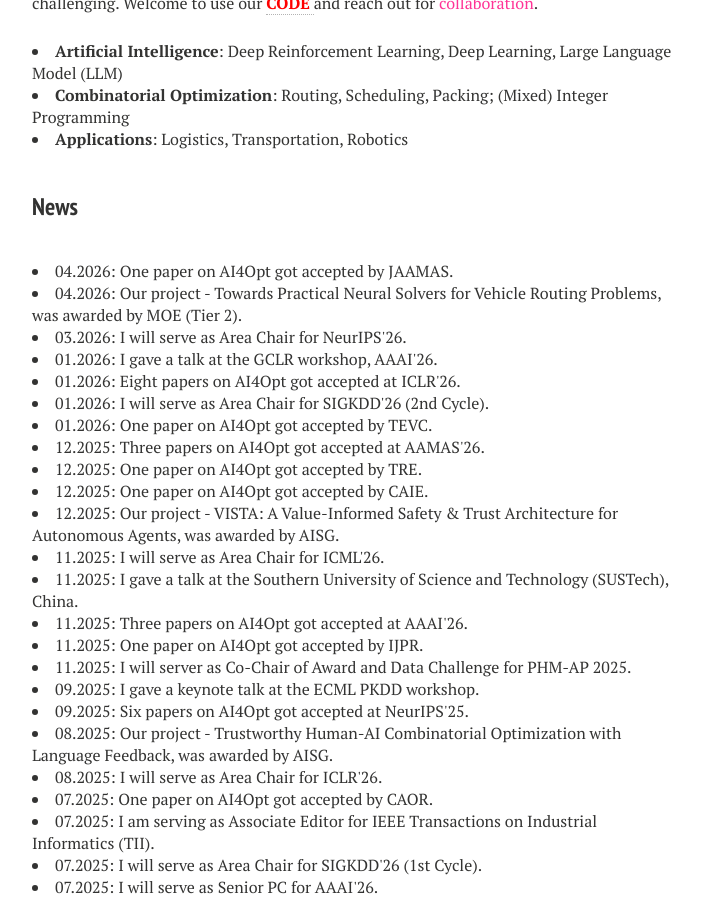
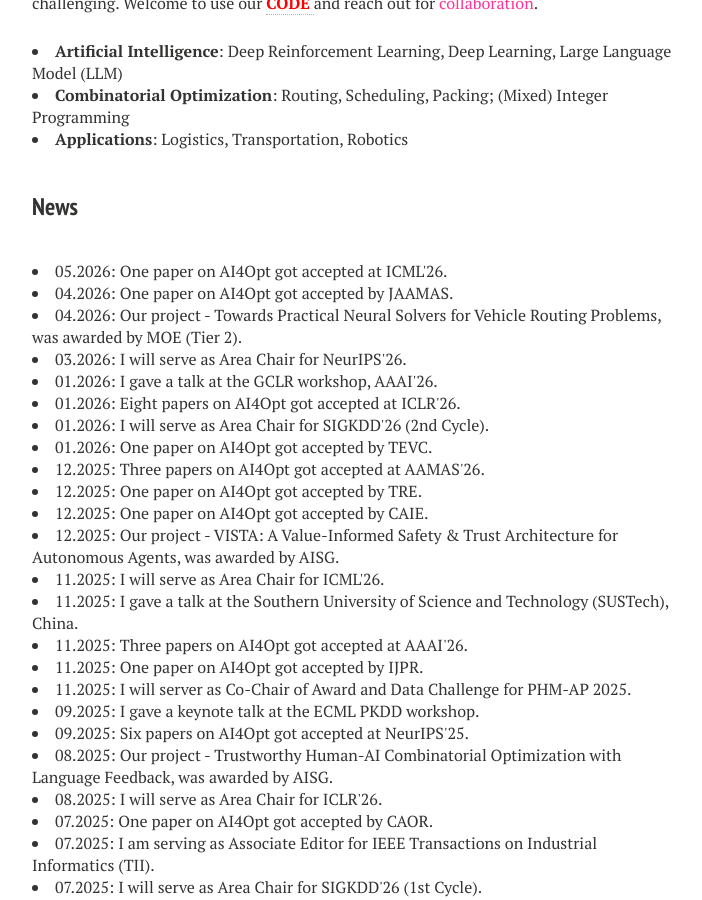
Before and after one commit to zhiguangcaosg/zhiguangcaosg.github.io, a Jekyll site: the page built from index.md, in a window 1280 px wide and 900 px high, scrolled down 812 px. Shown: the whole window, without its empty margins (288-990 px from the left). Built offline with Jekyll 4.4.1, drawn with Linux system fonts in a browser that asks for light colours; nearby versions of some CDN libraries.

Commit message:
Update index.md

```diff
--- a/index.md
+++ b/index.md
@@ -38,6 +38,10 @@ image: banner1.png
 </li>
 
 <h3 style="margin-bottom:-8px;padding-top:20px;">News</h3> <br>
+
+<li>
+05.2026: One paper on AI4Opt got accepted at ICML'26.
+</li>
 
 <li>
 04.2026: One paper on AI4Opt got accepted by JAAMAS.
```
